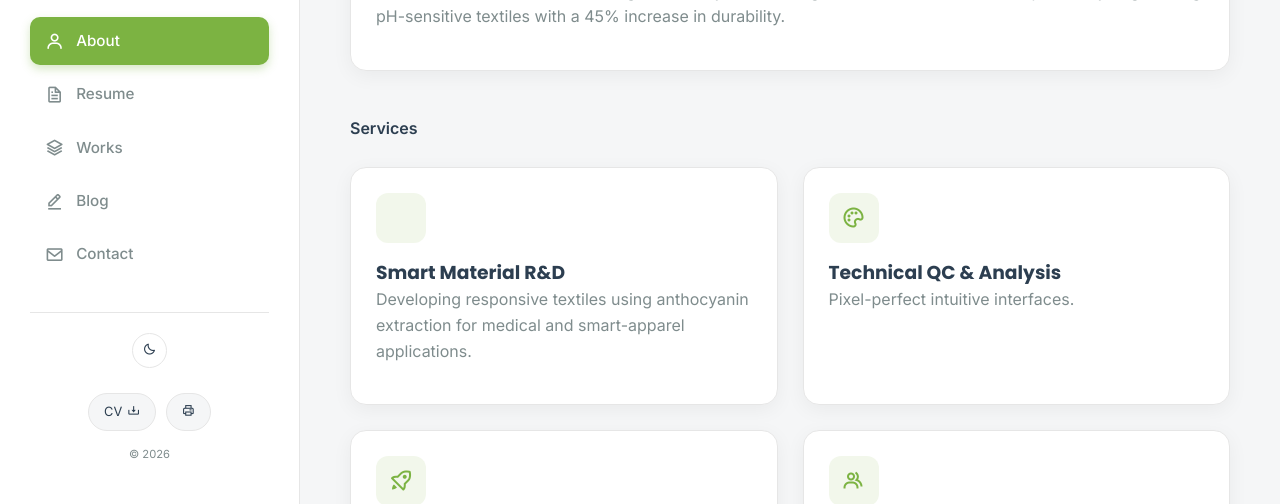
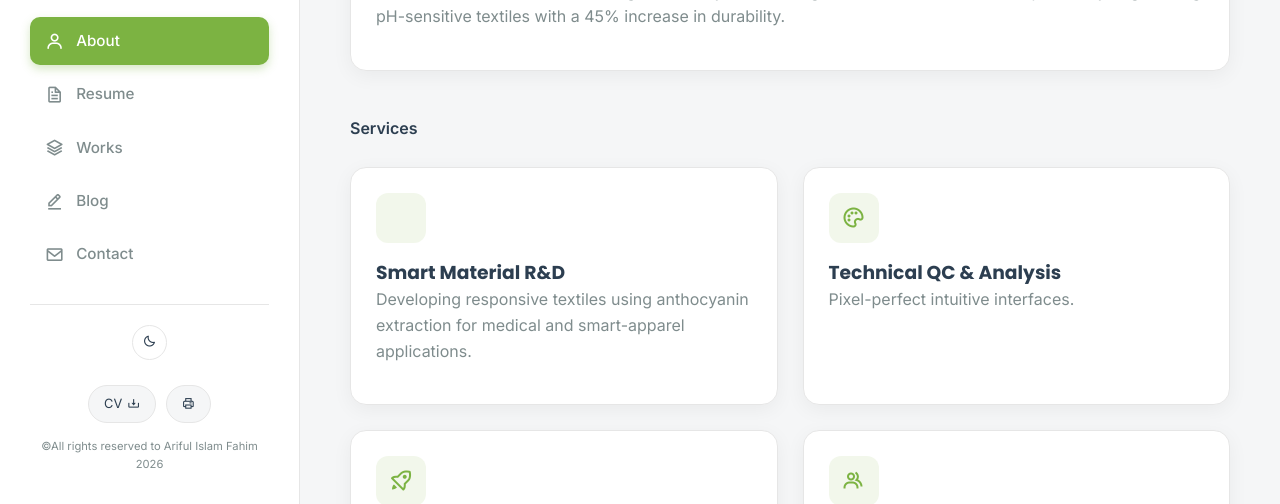
Before and after one commit to arifulislamfahim04/portfolio-2, a plain HTML site: page index.html in a window 1280 px wide. Shown: the part 296-800 px from the top of the page. Drawn offline with nearby package versions, Linux system fonts and the light colour scheme; some icons are missing.

Commit message:
index.html

```diff
--- a/index.html
+++ b/index.html
@@ -66,7 +66,7 @@
                         <a href="#" class="btn-download" id="download-cv" download>CV <i class='bx bx-download'></i></a>
                         <button class="btn-print" id="print-cv" aria-label="Print CV"><i class='bx bx-printer'></i></button>
                     </div>
-                    <div class="copyright">© <span id="year"></span></div>
+                    <div class="copyright">©All rights reserved to Ariful Islam Fahim <span id="year"></span></div>
                 </div>
             </div>
         </aside>
```
